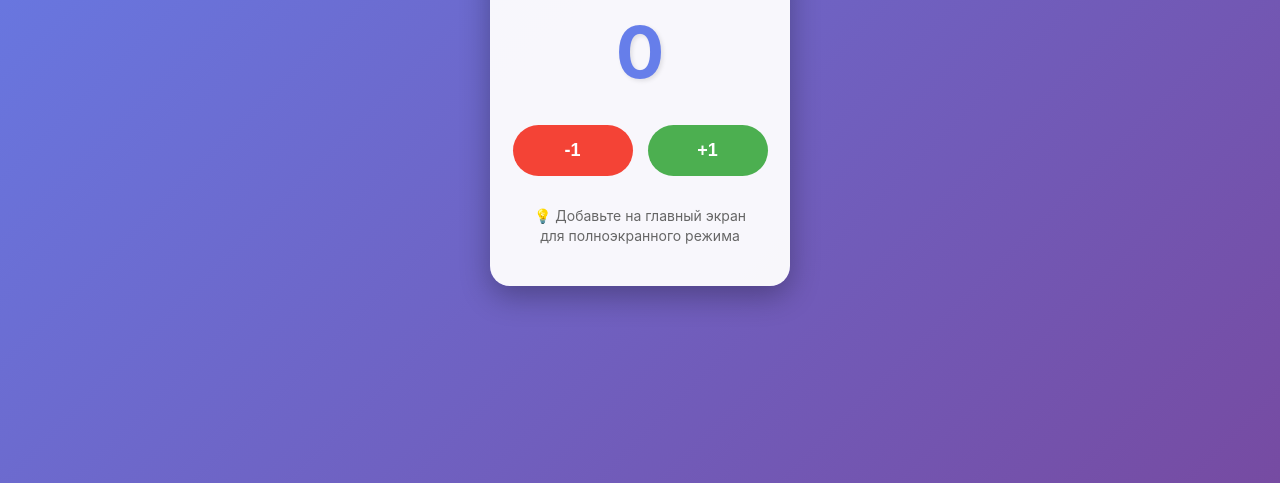
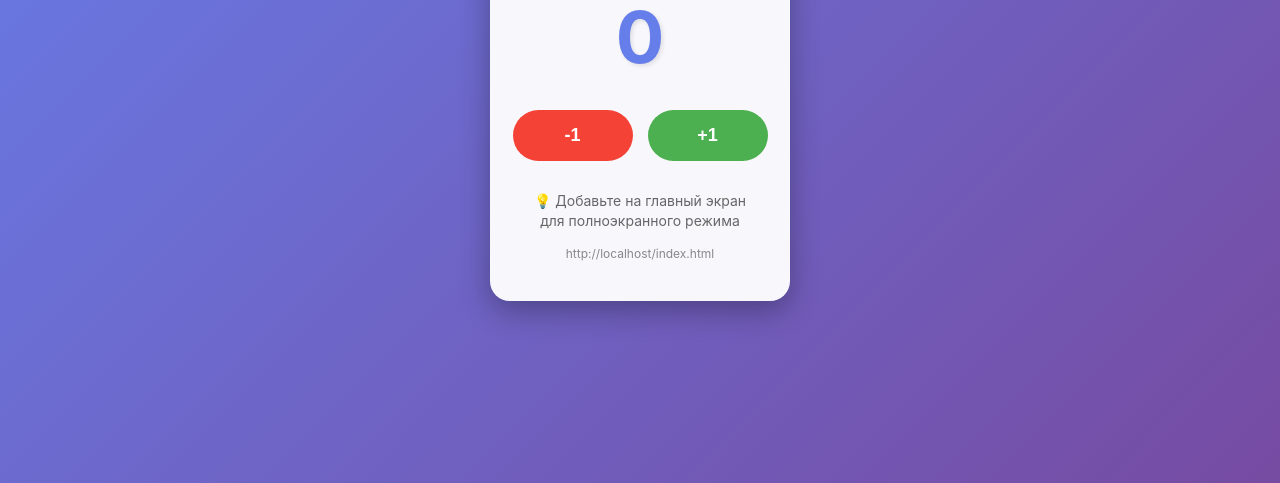
Before and after one commit to FrogDevelop/sim, a plain HTML site: page index.html in a window 1280 px wide. Shown: the part 317-800 px from the top of the page. Drawn offline with Linux system fonts and the light colour scheme.

Commit message:
Update index.html

```diff
--- a/index.html
+++ b/index.html
@@ -9,9 +9,14 @@
     <meta name="apple-mobile-web-app-status-bar-style" content="black-translucent">
     <meta name="apple-mobile-web-app-title" content="Простой счётчик">
 
-    <!-- Манифест -->
-    <link rel="manifest" href="/simple-counter/manifest.json">
-    <link rel="apple-touch-icon" href="/simple-counter/icon.png">
+    <!-- Манифест с правильным путем -->
+    <link rel="manifest" href="/sim/manifest.json">
+
+    <!-- Иконки с правильным путем -->
+    <link rel="apple-touch-icon" href="/sim/icon.png">
+
+    <!-- Загрузочный экран -->
+    <link rel="apple-touch-startup-image" href="/sim/icon.png">
 
     <title>Простой счётчик</title>
 
@@ -58,6 +63,7 @@
             color: #667eea;
             margin: 30px 0;
             text-shadow: 2px 2px 4px rgba(0, 0, 0, 0.1);
+            transition: transform 0.15s ease;
         }
 
         .buttons {
@@ -98,6 +104,13 @@
             font-size: 14px;
             line-height: 1.4;
         }
+
+        .url-info {
+            margin-top: 15px;
+            font-size: 12px;
+            color: #888;
+            word-break: break-all;
+        }
     </style>
 </head>
 <body>
@@ -111,11 +124,16 @@
         <div class="instructions">
             💡 Добавьте на главный экран для полноэкранного режима
         </div>
+        <div class="url-info" id="urlInfo"></div>
     </div>
 
     <script>
         let count = 0;
         const counterElement = document.getElementById('counter');
+        const urlInfoElement = document.getElementById('urlInfo');
+
+        // Показываем текущий URL для отладки
+        urlInfoElement.textContent = window.location.href;
 
         function changeCounter(value) {
             count += value;
@@ -130,6 +148,11 @@
 
         // Обработка касаний для лучшей работы на мобильных
         document.addEventListener('touchstart', function() {}, {passive: true});
+
+        // Проверяем, правильно ли мы загружены
+        if (!window.location.href.includes('/sim/')) {
+            console.warn('Возможно неправильный URL для PWA');
+        }
     </script>
 </body>
 </html>
```
